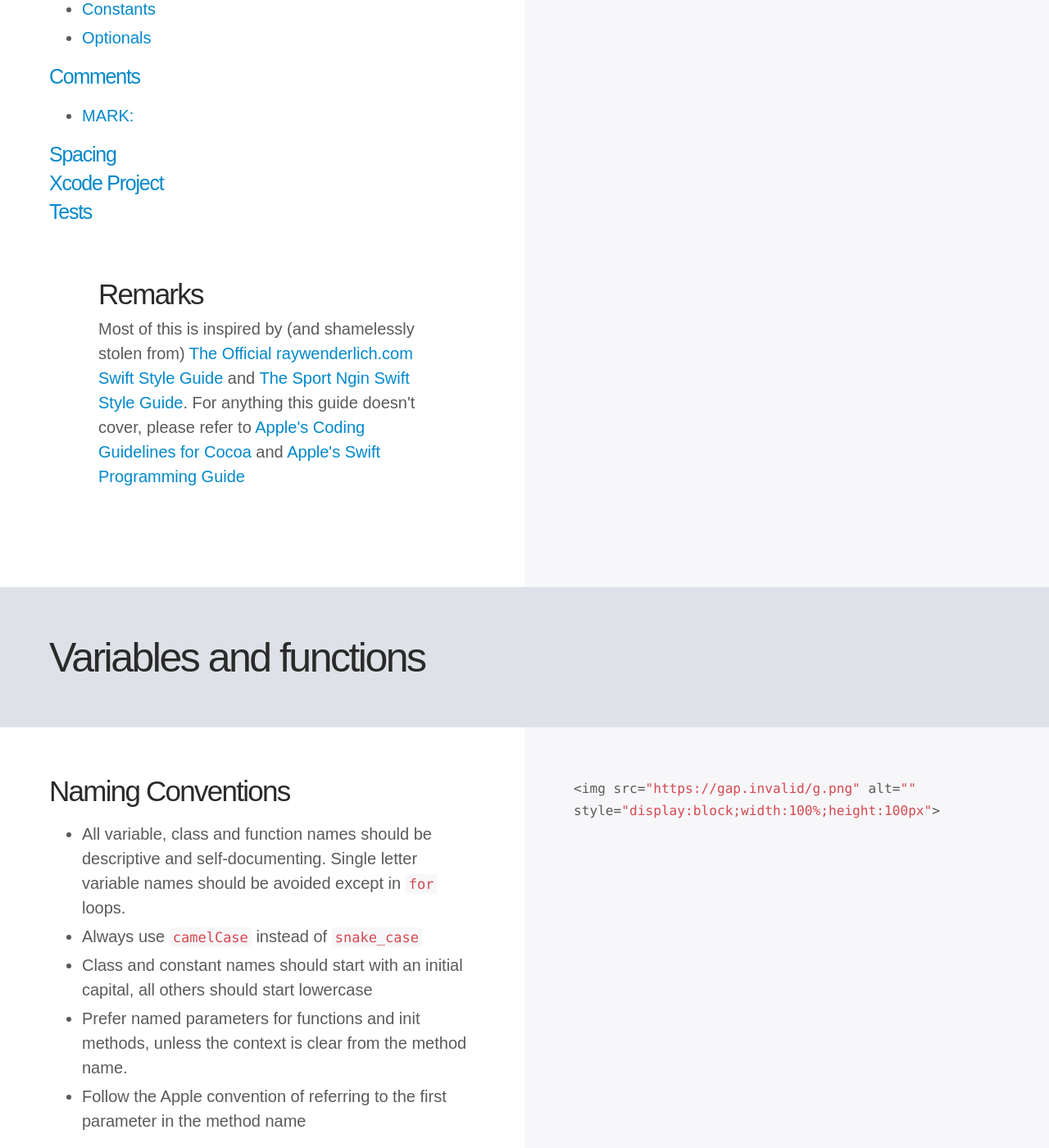
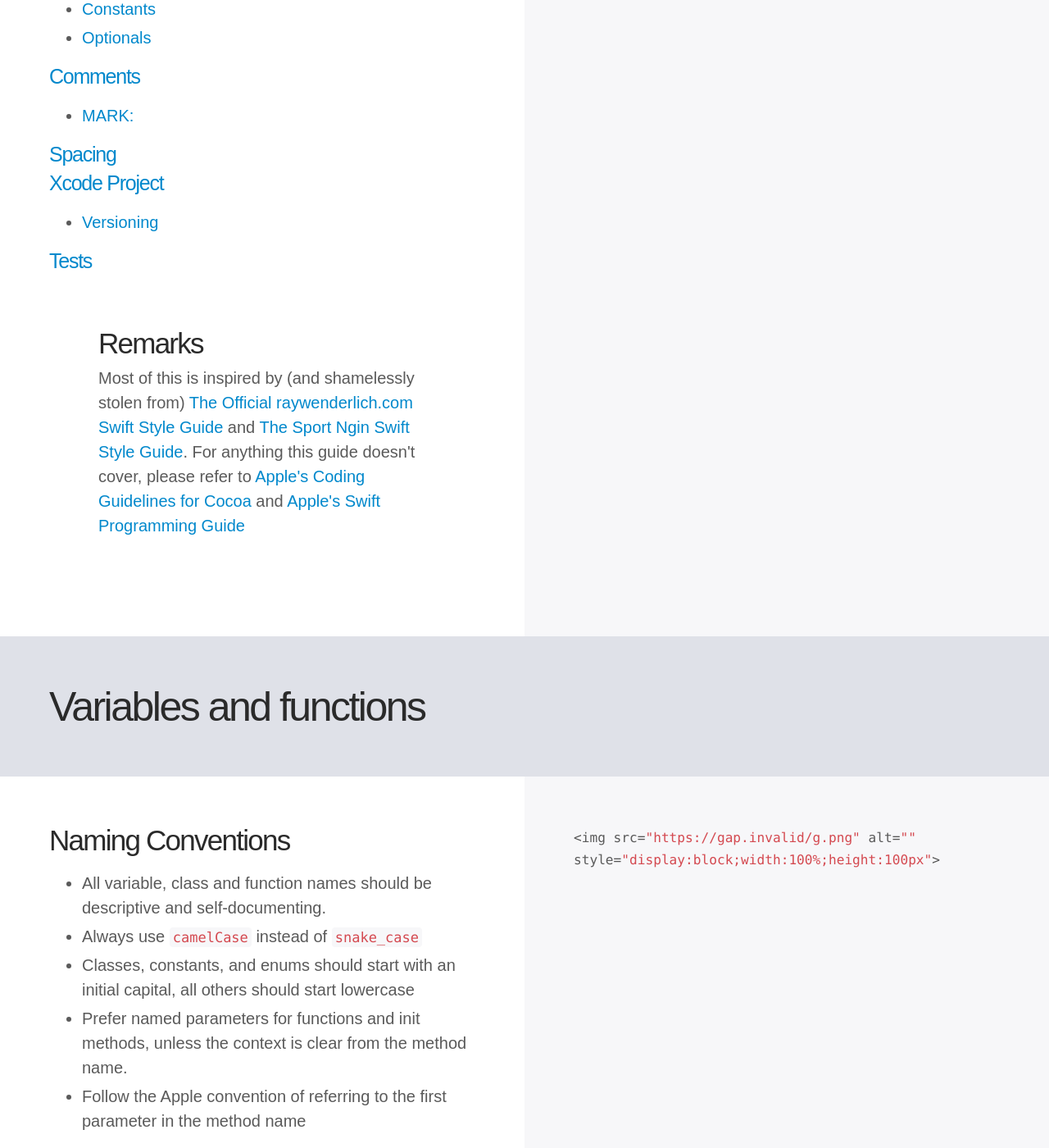
Before and after one commit to lightningkite/styles, a Jekyll site: the page built from swift/index.html, in a window 1280 px wide and 1400 px high, scrolled down 809 px. Shown: the whole window at 82% size. Built offline with Jekyll 4.4.1, drawn with Linux system fonts in a browser that asks for light colours; Markdown is read by kramdown in place of the engine named in the settings; some of the changed text lies outside the part shown.

Commit message:
Making a bunch of changes to account for changes in swift

```diff
--- a/swift/index.html
+++ b/swift/index.html
@@ -35,6 +35,9 @@
             <h4>
                 <a href="#Xcode">Xcode Project</a>
             </h4>
+            <ul>
+            	<li><a href="#versioning">Versioning</a></li>
+            </ul>
             <h4>
             	<a href="#tests">Tests</a>
             </h4>
@@ -64,13 +67,13 @@
             <h3>Naming Conventions</h3>
             <ul>
                 <li>
-                    All variable, class and function names should be descriptive and self-documenting. Single letter variable names should be avoided except in <code>for</code> loops.
+                    All variable, class and function names should be descriptive and self-documenting.
                 </li>
                 <li>
                     Always use <code>camelCase</code> instead of  <code>snake_case</code>
                 </li>
                 <li>
-                	Class and constant names should start with an initial capital, all others should start lowercase
+                	Classes, constants, and enums should start with an initial capital, all others should start lowercase
                 </li>
                 <li>
                 	Prefer named parameters for functions and init methods, unless the context is clear from the method name.
@@ -156,6 +159,9 @@
             		Declare variables and function return types as optional with <code>?</code> where a nil value is acceptable
             	</li>
             	<li>
+            		<b>Avoid force-unwrapping optionals.</b> Optionals exist to add type safety and make validation easy and enforced.
+            	</li>
+            	<li>
             		Use implicitly unwrapped types declared with <code>!</code> only for instance variables that you know will be initialized later before use, such as subviews that will be set up in viewDidLoad, variables that will be setup in an init method, or <code>@IBOutlets</code> that will be initialized by the storyboard.
             	</li>
             	<li>
@@ -163,6 +169,9 @@
             	</li>
             	<li>
             		Avoid naming an optional variable or property like <code>optionalString</code> or <code>maybeView</code> because there optional-ness is already in the type declaration
+            	</li>
+            	<li>
+            		<code>Guard</code> statements can also be used to unwrap optionals.
             	</li>
             </ul>
         </div>
@@ -189,7 +198,10 @@
             		Avoid block comments inline with code, as the code should be as self-documenting as possible.
             	</li>
             	<li>
-            		Block comments should come before custom methods to generate documentation. They are not needed on system methods, like <code>viewDidLoad</code>
+            		Block comments should come before custom methods to generate documentation.
+            	</li>
+            	<li>
+            		Shorter description style documentation comments can also be used for adding documentation to functions.
             	</li>
             </ul>
         </div>
@@ -332,6 +344,24 @@
     </div>
     <!-- end Xcode -->
 
+    <!-- Versioning section -->
+    <div class="section" id="versioning">
+        <div class="col">
+	        <h3>Versioning:</h3>
+            <ul>
+            	<li>
+            		Version numbers should follow the standard <a href="http://semver.org">SemVer</a> format. The version number should be bumped whenever a new build is pushed to the app store.
+            	</li>
+            	<li>
+					Build numbers should reset to 0 when the version is bumped. The build number should be bumped for each successive build that is uploaded to iTunes Connect.
+            	</li>
+            </ul>
+        </div>
+        <div class="col">
+        </div>
+    </div>
+    <!-- end Spacing -->
+
     <!-- Tests header -->
     <div class="heading" id="Tests">
         <h2>Tests</h2>
```
Also changed, not shown: other parts of swift/index.html (+2 -2 lines), 8 other files.
